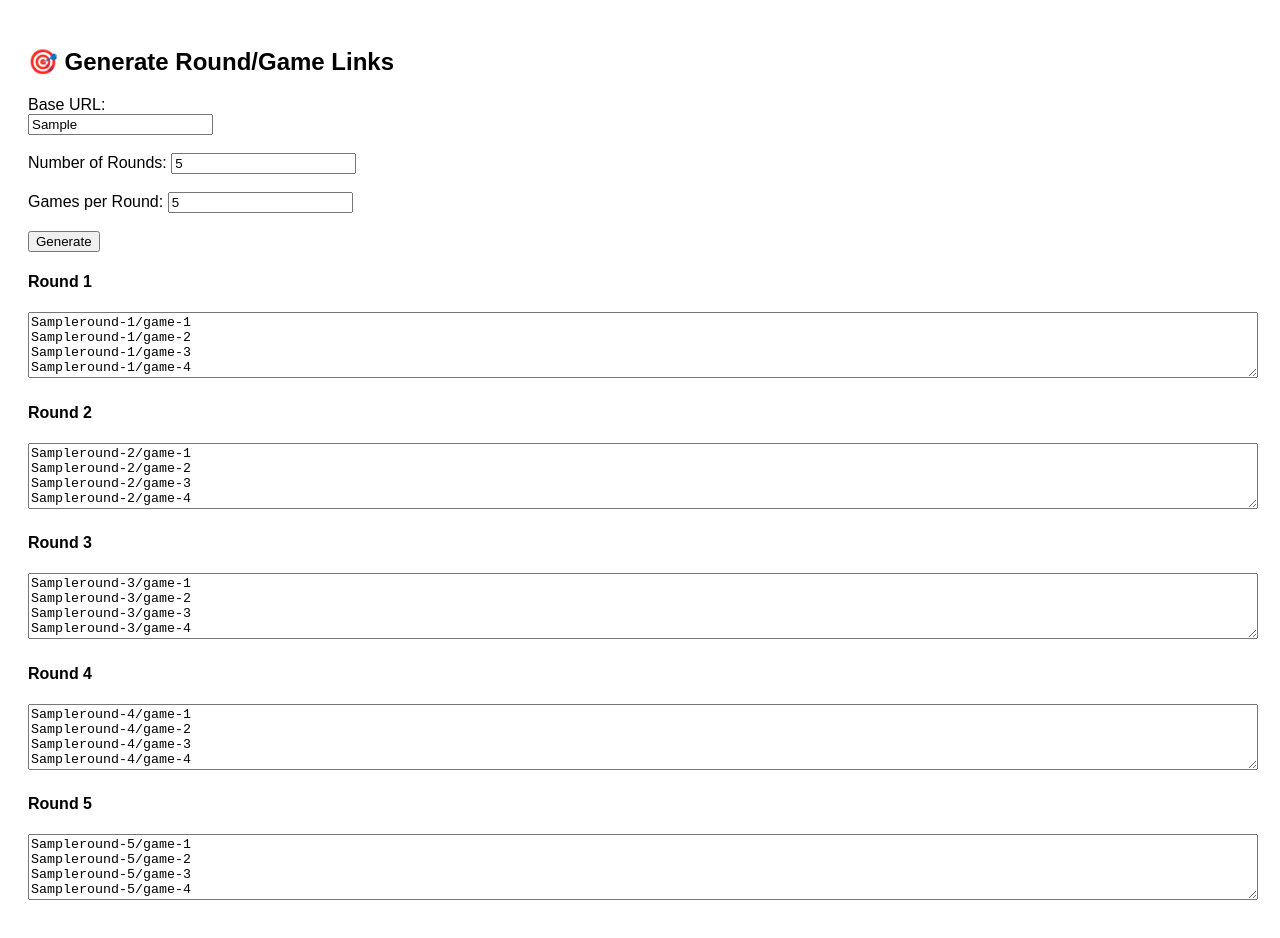
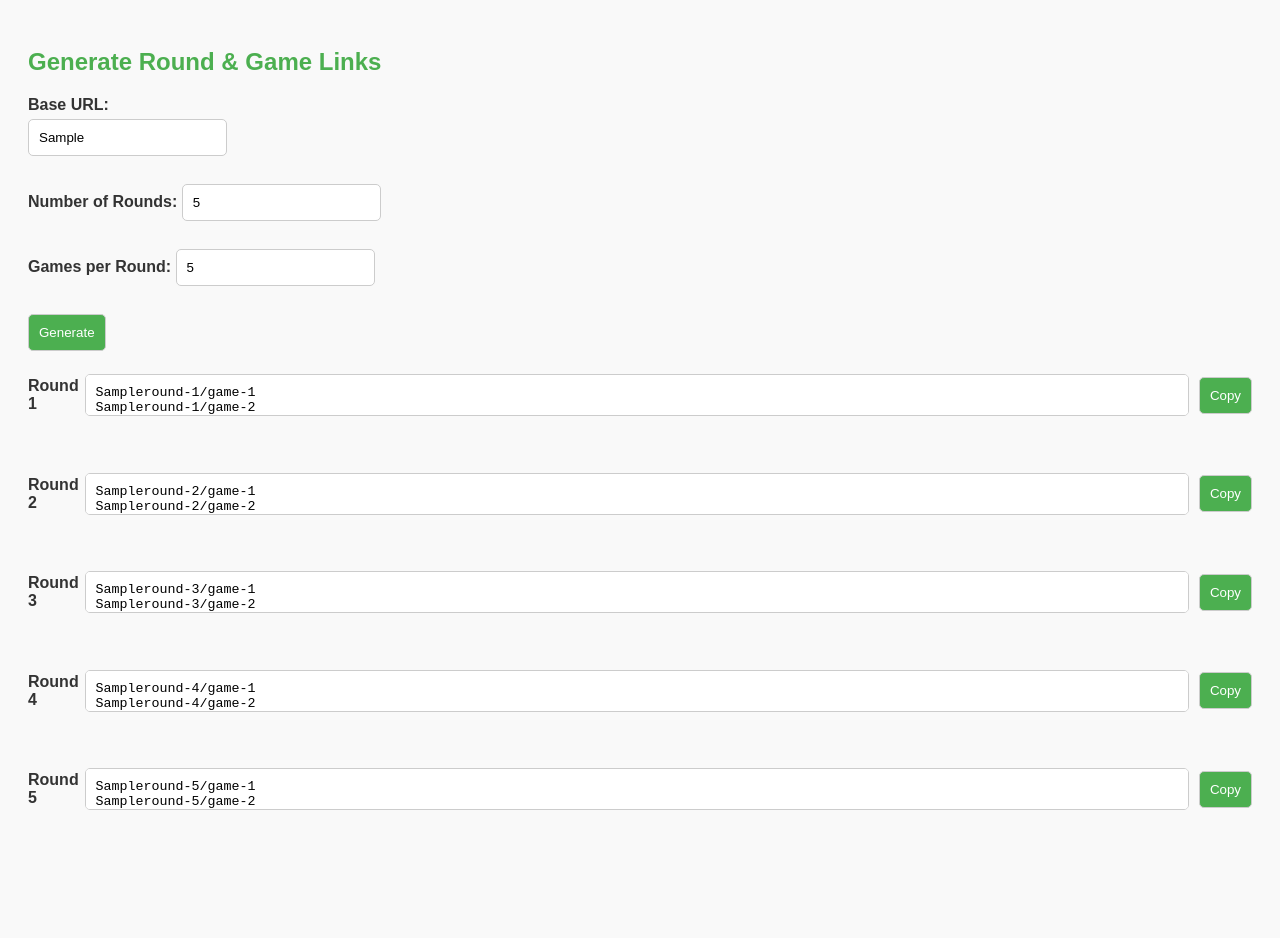
Before and after one commit to incT2i/pgnLinkGenerator, a plain HTML site: page index.html in a window 1280 px wide. Both pictures are taken after typing "Sample", "5", "5" into the empty fields and a click on the button "Generate". After the commit the page ends 876 px from the top, so only its background shows below. Drawn offline with Linux system fonts and the light colour scheme.

Commit message:
Update index.html

```diff
--- a/index.html
+++ b/index.html
@@ -4,13 +4,20 @@
   <meta charset="UTF-8">
   <title>Link Generator</title>
   <style>
-    body { font-family: Arial, sans-serif; padding: 20px; }
-    .round-block { margin-bottom: 20px; }
-    textarea { width: 100%; height: 60px; }
+    body { font-family: Arial, sans-serif; padding: 20px; background-color: #f9f9f9; color: #333; }
+    h2 { color: #4CAF50; }
+    label { font-weight: bold; }
+    input, button, textarea { margin: 5px 0; padding: 10px; border: 1px solid #ccc; border-radius: 5px; }
+    input:focus, textarea:focus { border-color: #4CAF50; outline: none; }
+    button { background-color: #4CAF50; color: white; cursor: pointer; }
+    button:hover { background-color: #45a049; }
+    .round-block { margin-bottom: 20px; display: flex; align-items: center; }
+    textarea { width: 100%; height: 20px; resize: none; }
+    button.copy-btn { margin-left: 10px; }
   </style>
 </head>
 <body>
-  <h2>🎯 Generate Round/Game Links</h2>
+  <h2>Generate Round & Game Links</h2>
 
   <label>Base URL:</label><br>
   <input type="text" id="baseUrl" placeholder="Enter base URL"><br><br>
@@ -36,14 +43,21 @@
       for (let r = 1; r <= rounds; r++) {
         let links = "";
         for (let g = 1; g <= games; g++) {
-          links += `${baseUrl}round-${r}/game-${g}\n`;
+          links += `${baseUrl}round-${r}/game-${g}
+`;
         }
 
         const block = document.createElement("div");
         block.className = "round-block";
-        block.innerHTML = `<h4>Round ${r}</h4><textarea readonly>${links.trim()}</textarea>`;
+        block.innerHTML = `<h4>Round ${r}</h4><textarea readonly>${links.trim()}</textarea><button class="copy-btn" onclick="copyToClipboard(this)">Copy</button>`;
         outputDiv.appendChild(block);
       }
+    }
+
+    function copyToClipboard(button) {
+      const textarea = button.previousElementSibling;
+      textarea.select();
+      document.execCommand("copy");
     }
   </script>
 </body>
```
